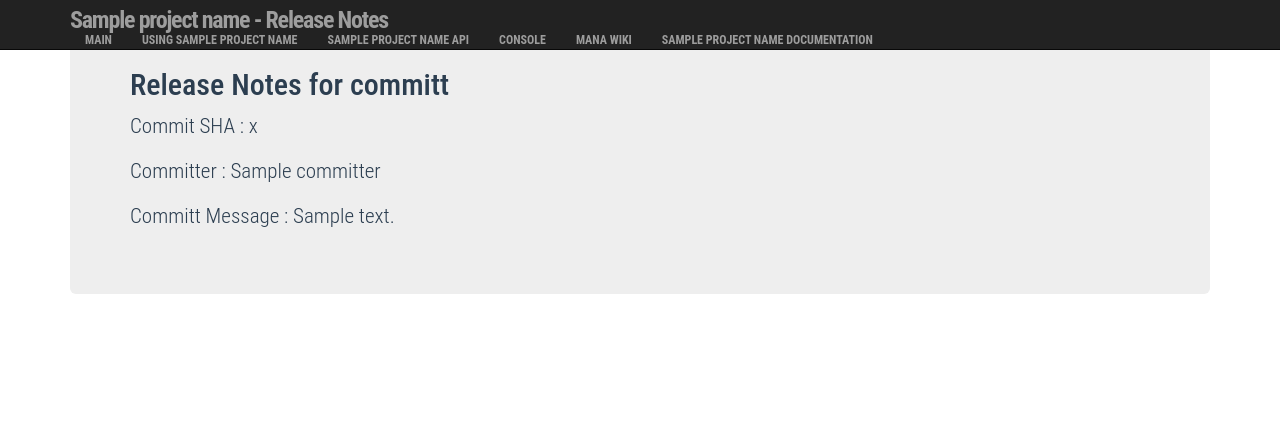
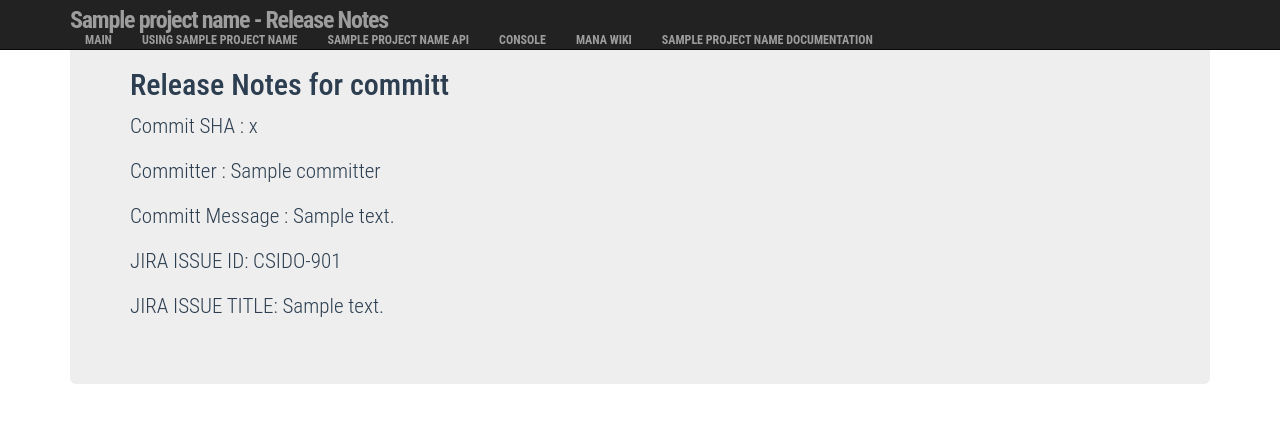
Before and after one commit to sarathsunil/webhook_handler, a Flask app: template templates/template.html in a window 1280 px wide. Shown: the top 423 px of the page. Run offline with Flask 2, Linux system fonts and the light colour scheme; the template is opened without the code that fills it: most values are stand-ins (such as "Sample title", 1, 10 or a date in 2020); some libraries are stand-ins or nearby versions.

Commit message:
Update HTML template

```diff
--- a/templates/template.html
+++ b/templates/template.html
@@ -512,8 +512,9 @@ p.section-description {
         <h2>Release Notes for committ </h2>
         <p>Commit SHA : {{committ_hash}}</p>
         <p>Committer : {{committer}}</p>
-        <p>Committ Message : {{committ_message}}
-</p>
+        <p>Committ Message : {{committ_message}}</p>
+        <p>JIRA ISSUE ID: CSIDO-901</p>
+        <p>JIRA ISSUE TITLE: {{committ_message}}</p>
 
 </div>
 </div>
```
